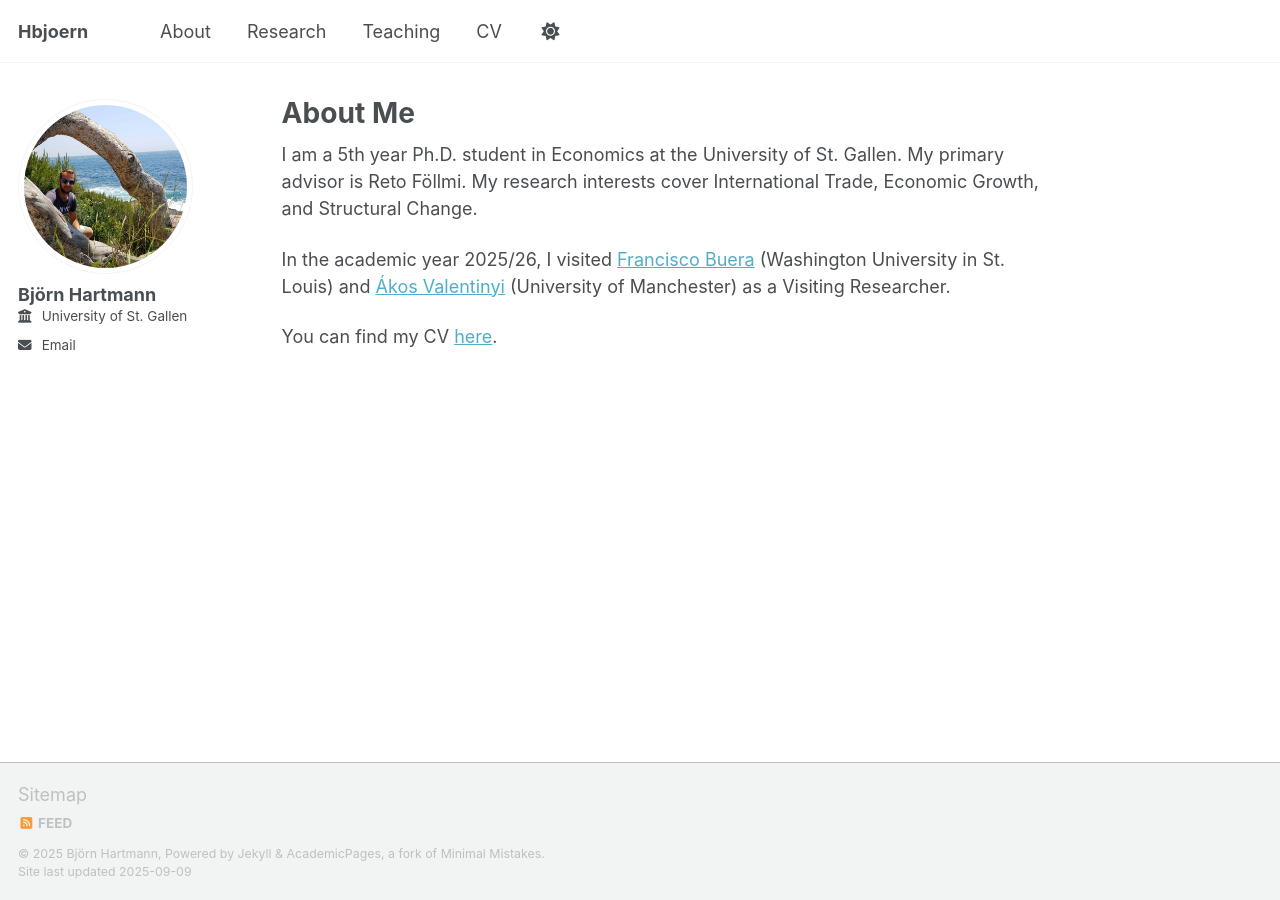
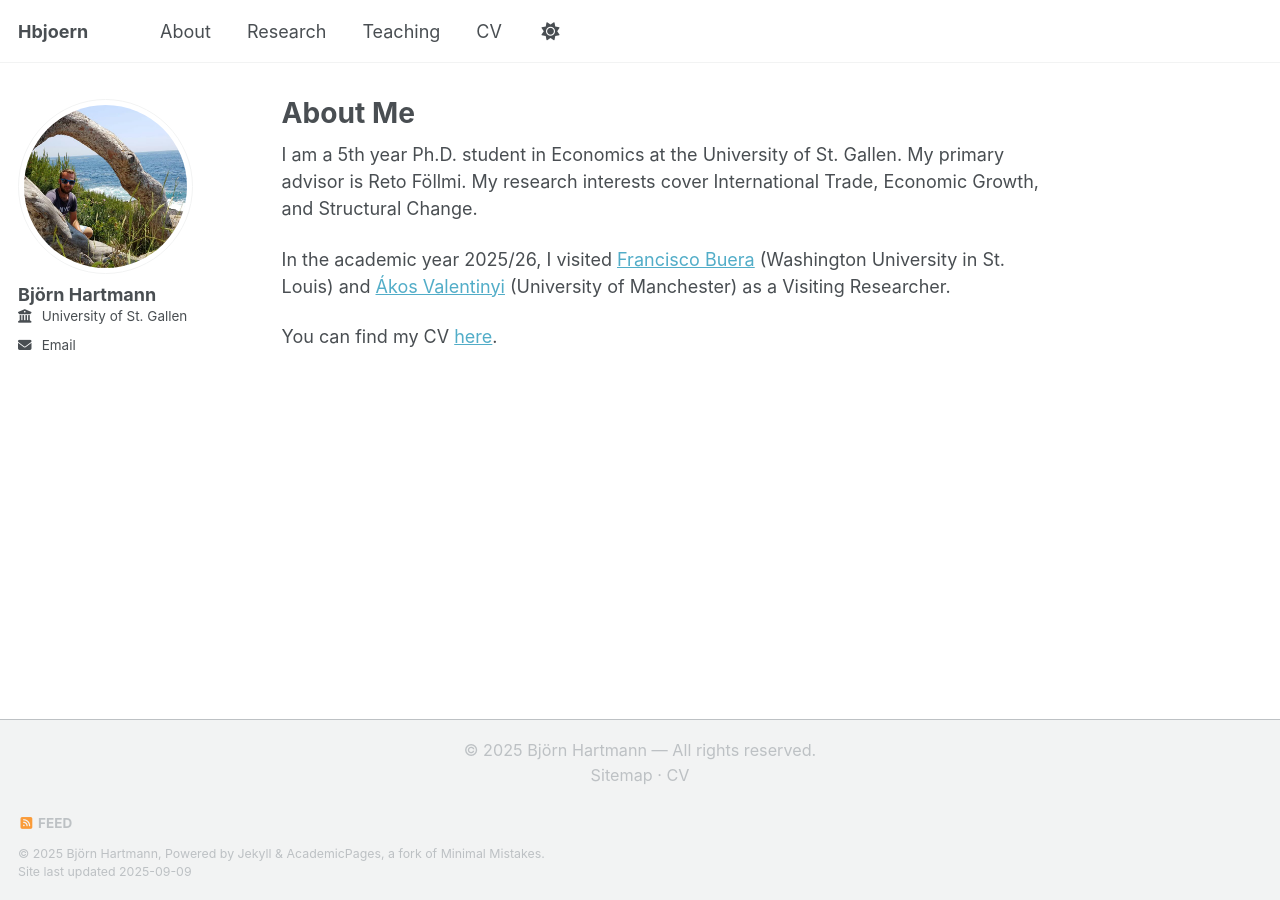
Before and after one commit to bjhartmann/bjhartmann.github.io, a Jekyll site: the page built from _pages/about.md, in a window 1280 px wide. Built offline with Jekyll 4.4.1, drawn with Linux system fonts in a browser that asks for light colours; a script that is not in the unit is left out.

Commit message:
Update custom.html

```diff
--- a/_includes/footer/custom.html
+++ b/_includes/footer/custom.html
@@ -1,19 +1,8 @@
 <!-- start custom footer snippets -->
 
-<a href="/sitemap/">Sitemap</a>
-
-<!-- Support for MatJax -->
-<script defer src="https://cdnjs.cloudflare.com/polyfill/v3/polyfill.min.js?features=es6"></script>
-<script defer src="https://cdn.jsdelivr.net/npm/mathjax@3/es5/tex-mml-chtml.js" id="MathJax-script"></script>
-
-<!-- Support for Plotly -->
-<script defer src='https://cdnjs.cloudflare.com/ajax/libs/plotly.js/3.0.1/plotly.min.js'></script>
-
-<!-- Support for Mermaid -->
-<script type="module">
-    import mermaid from 'https://cdn.jsdelivr.net/npm/mermaid@11/dist/mermaid.esm.min.mjs';
-    mermaid.initialize({startOnLoad:true, theme:'default'});
-    await mermaid.run({querySelector:'code.language-mermaid'});
-</script>
+<p style="text-align:center; font-size:0.9rem;">
+  © 2025 Björn Hartmann — All rights reserved. <br>
+  <a href="/sitemap/">Sitemap</a> · <a href="/cv/">CV</a>
+</p>
 
 <!-- end custom footer snippets -->
```
